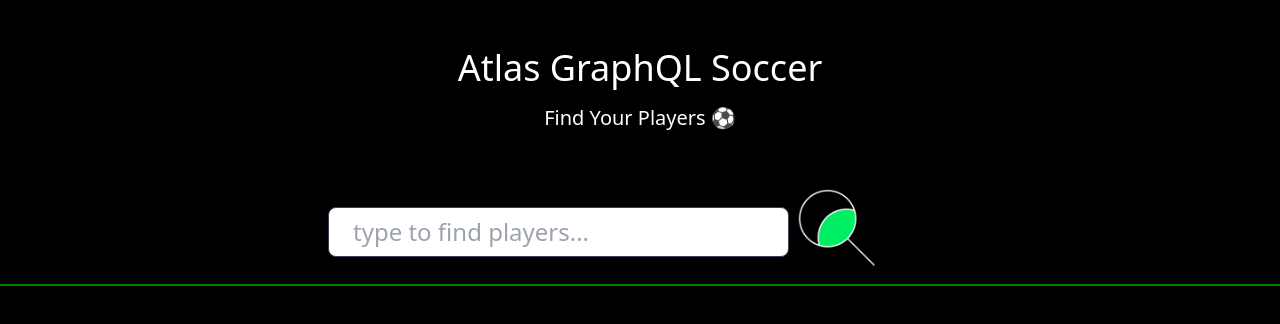
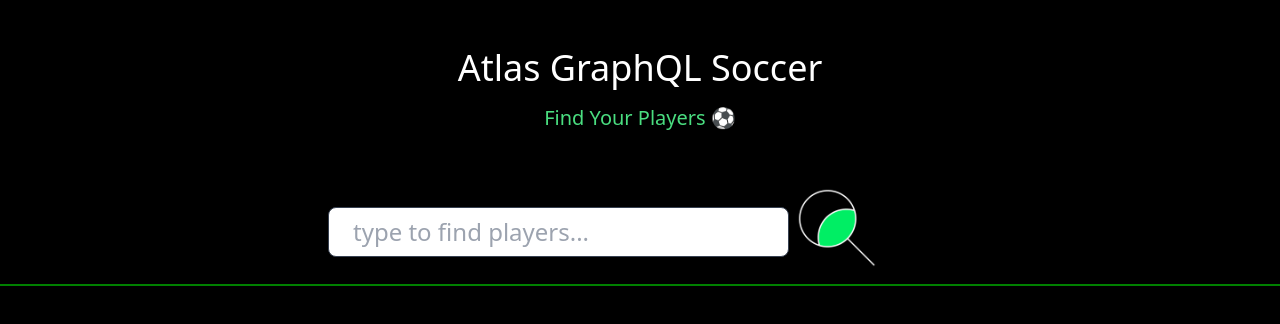
Before and after one commit to khuaulme/soccer-search-graphql, a React (Create React App) app: page / in a window 1280 px wide. Shown: the top 324 px of the page. Built offline with nearby package versions, Linux system fonts and the light colour scheme; what realm-web would draw is missing.

Commit message:
new endpoint with only search field

```diff
--- a/src/App.js
+++ b/src/App.js
@@ -9,7 +9,7 @@ function App() {
   const [showPlayerChoices, setShowPlayerChoices] = useState(false);
 
   const EndPoint =
-    "https://us-west-2.aws.data.mongodb-api.com/app/worldcup2022-pzgui/endpoint/workaround";
+    "https://us-east-1.aws.data.mongodb-api.com/app/worldcupgraphql-cxtzr/endpoint/searchGraphQL";
 
   const getPlayers = async () => {
     console.log("IN GETPLAYERS");
@@ -19,11 +19,12 @@ function App() {
 
     console.log("RESPONSE", response.data); // payload returns searchPlayers array - name of customResolver
     const playersJSON = response.data;
-    console.log(playersJSON);
+    // console.log(playersJSON);
 
     if (playersJSON) {
-      setPlayers(playersJSON.searchPlayers);
+      setPlayers(playersJSON.search);
       console.log("SETTING SHOWING PLAYER CHOICES");
+      console.log("PLAYERS", playersJSON.search);
       setShowPlayerChoices(true);
     }
   };
@@ -43,7 +44,7 @@ function App() {
       <h2 className="text-center text-4xl text-white pt-12">
         Atlas GraphQL Soccer
       </h2>
-      <h2 className="text-center text-xl text-green-400 pt-4 text-white pb-12">
+      <h2 className="text-center text-xl text-green-400 pt-4  pb-12">
         Find Your Players ⚽
       </h2>
       <div className="flex mx-auto w-3/5 justify-around items-center">
--- a/src/components/PlayerGrid.js
+++ b/src/components/PlayerGrid.js
@@ -5,7 +5,7 @@ const PlayerGrid = ({ players }) => {
   return (
     <div className="flex w-full justify-between pl-20 mb-2">
       <div className="grid grid-cols-4 gap-x-2 gap-y-4 p-2 mt-10 w-4/5">
-        {players.map((player, index) => (
+        {players?.map((player, index) => (
           <PlayerCard key={index} player={player} />
         ))}
       </div>
```
